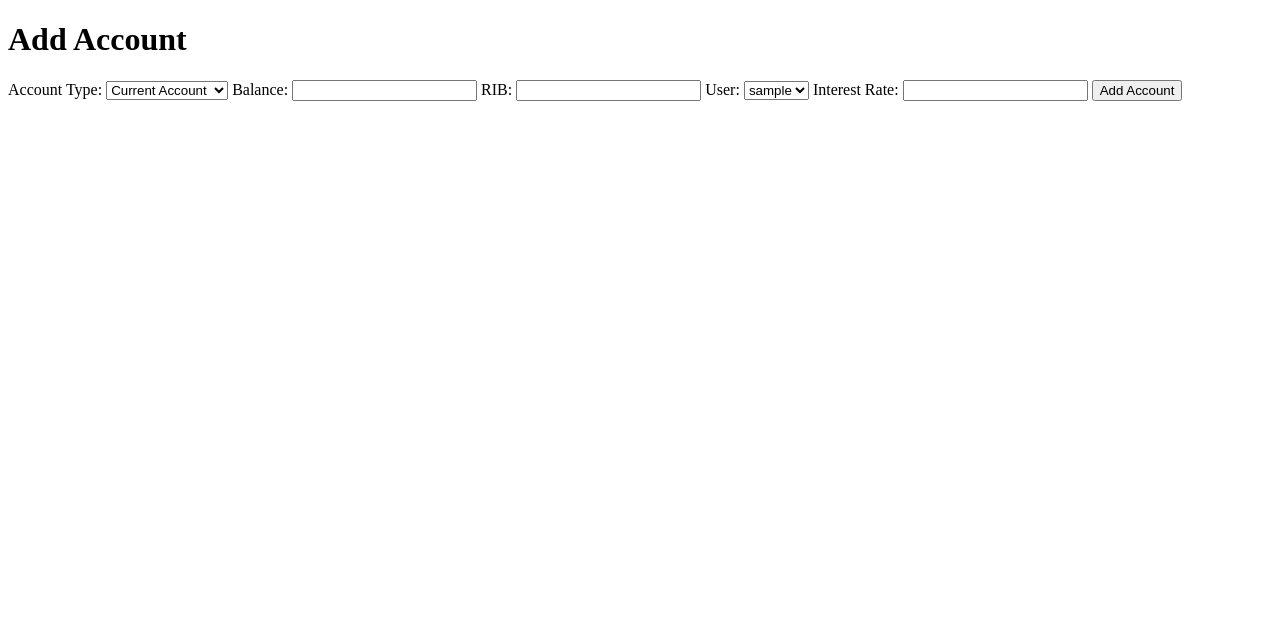
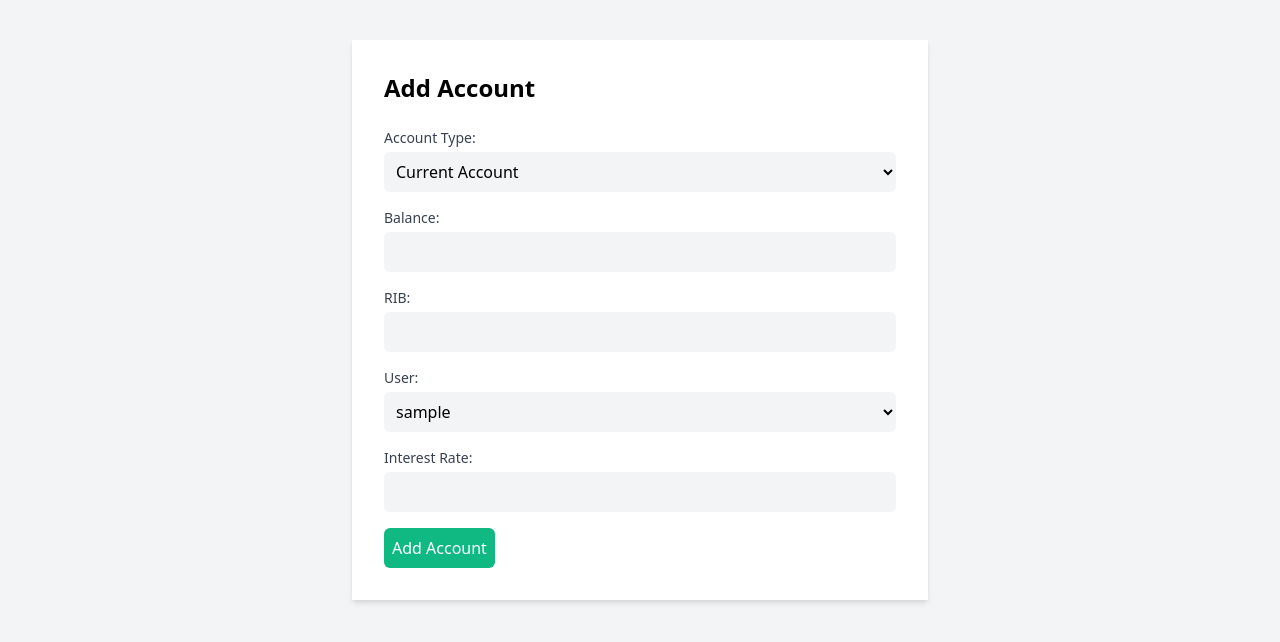
Before and after one commit to Mr-AXEL01/E-BANK, a PHP site: page /addAccount.php in a window 1280 px wide. Shown: the top 642 px of the page. Run offline with PHP 8.4, Linux system fonts and the light colour scheme; tables that the repository leaves empty or names only in its code hold one stand-in row (values such as "Sample post"); data that the repository does not hold is empty.

Commit message:
change the style of the addaccount page

```diff
--- a/app/views/addAccount.php
+++ b/app/views/addAccount.php
@@ -68,53 +68,88 @@
     <meta charset="UTF-8">
     <meta name="viewport" content="width=device-width, initial-scale=1.0">
     <title><?= isset($editMode) ? 'Edit' : 'Add' ?> Account</title>
-    <!-- Add any additional stylesheets or scripts as needed -->
+    <!-- Tailwind CSS CDN -->
+    <link href="https://cdn.jsdelivr.net/npm/tailwindcss@2.2.19/dist/tailwind.min.css" rel="stylesheet">
 </head>
 
-<body>
+<body class="bg-gray-100">
 
-    <h1><?= isset($editMode) ? 'Edit' : 'Add' ?> Account</h1>
+    <div class="max-w-xl mx-auto bg-white p-8 mt-10 shadow-md">
+        <h1 class="text-2xl font-bold mb-6"><?= isset($editMode) ? 'Edit' : 'Add' ?> Account</h1>
 
-    <form method="post" action="">
+        <form method="post" action="" class="space-y-4">
             <input type="hidden" name="accountId" value="<?= isset($accountId) ? $accountId : '' ?>">
 
-        <label for="accountType">Account Type:</label>
-        <select name="accountType" id="accountType">
-            <option value="current" <?= isset($accountType) && $accountType === 'current' ? 'selected' : '' ?>>Current Account</option>
-            <option value="savings" <?= isset($accountType) && $accountType === 'savings' ? 'selected' : '' ?>>Savings Account</option>
+            <div class="flex space-x-4">
+                <div class="flex-1">
+                    <label for="accountType" class="block text-sm font-medium text-gray-700">Account Type:</label>
+                    <select name="accountType" id="accountType"
+                        class="mt-1 p-2 block w-full rounded-md bg-gray-100 border-transparent focus:border-gray-500 focus:bg-white focus:ring-0">
+                        <option value="current"
+                            <?= isset($accountType) && $accountType === 'current' ? 'selected' : '' ?>>Current
+                            Account</option>
+                        <option value="savings"
+                            <?= isset($accountType) && $accountType === 'savings' ? 'selected' : '' ?>>Savings
+                            Account</option>
                     </select>
+                </div>
+            </div>
 
-        <label for="balance">Balance:</label>
-        <input type="number" name="balance" value="<?= isset($balance) ? $balance : '' ?>" required>
+            <div>
+                <label for="balance" class="block text-sm font-medium text-gray-700">Balance:</label>
+                <input type="number" name="balance" value="<?= isset($balance) ? $balance : '' ?>"
+                    class="mt-1 p-2 block w-full rounded-md bg-gray-100 border-transparent focus:border-gray-500 focus:bg-white focus:ring-0"
+                    required>
+            </div>
 
-        <label for="RIB">RIB:</label>
-        <input type="text" name="RIB" value="<?= isset($RIB) ? $RIB : '' ?>" required>
+            <div>
+                <label for="RIB" class="block text-sm font-medium text-gray-700">RIB:</label>
+                <input type="text" name="RIB" value="<?= isset($RIB) ? $RIB : '' ?>"
+                    class="mt-1 p-2 block w-full rounded-md bg-gray-100 border-transparent focus:border-gray-500 focus:bg-white focus:ring-0"
+                    required>
+            </div>
 
-        <label for="userId">User:</label>
-        <select name="userId" required>
+            <div>
+                <label for="userId" class="block text-sm font-medium text-gray-700">User:</label>
+                <select name="userId"
+                    class="mt-1 p-2 block w-full rounded-md bg-gray-100 border-transparent focus:border-gray-500 focus:bg-white focus:ring-0"
+                    required>
                     <?php foreach ($users as $user) : ?>
-                <option value="<?= $user['userId'] ?>" <?= isset($userId) && $userId == $user['userId'] ? 'selected' : '' ?>>
+                    <option value="<?= $user['userId'] ?>"
+                        <?= isset($userId) && $userId == $user['userId'] ? 'selected' : '' ?>>
                         <?= $user['username'] ?>
                     </option>
                     <?php endforeach; ?>
                 </select>
+            </div>
 
             <?php if (isset($accountType) && $accountType === 'current') : ?>
-            <label for="overdraftLimit">Overdraft Limit:</label>
-            <input type="number" name="overdraftLimit" value="<?= isset($overdraftLimit) ? $overdraftLimit : '' ?>" required>
+            <div>
+                <label for="overdraftLimit" class="block text-sm font-medium text-gray-700">Overdraft Limit:</label>
+                <input type="number" name="overdraftLimit" value="<?= isset($overdraftLimit) ? $overdraftLimit : '' ?>"
+                    class="mt-1 p-2 block w-full rounded-md bg-gray-100 border-transparent focus:border-gray-500 focus:bg-white focus:ring-0"
+                    required>
+            </div>
             <?php else : ?>
-            <label for="interestRate">Interest Rate:</label>
-            <input type="number" name="interestRate" value="<?= isset($interestRate) ? $interestRate : '' ?>" required>
+            <div>
+                <label for="interestRate" class="block text-sm font-medium text-gray-700">Interest Rate:</label>
+                <input type="number" name="interestRate" value="<?= isset($interestRate) ? $interestRate : '' ?>"
+                    class="mt-1 p-2 block w-full rounded-md bg-gray-100 border-transparent focus:border-gray-500 focus:bg-white focus:ring-0"
+                    required>
+            </div>
             <?php endif; ?>
 
             <?php
             if (isset($editMode)) {
-            echo '<input type="submit" name="edited" value="Edit">';
+                echo '<input type="submit" name="edited"
+                    class="mt-4 bg-blue-500 text-white p-2 rounded-md cursor-pointer" value="Edit">';
             } else {
-            echo '<input type="submit" name="submit" value="Add Account">';
+                echo '<input type="submit" name="submit"
+                    class="mt-4 bg-green-500 text-white p-2 rounded-md cursor-pointer" value="Add Account">';
             }
             ?>
         </form>
+    </div>
 
     <!-- Add any additional content or scripts as needed -->
 
```
Lines whose indentation alone changed are shown as unchanged.
